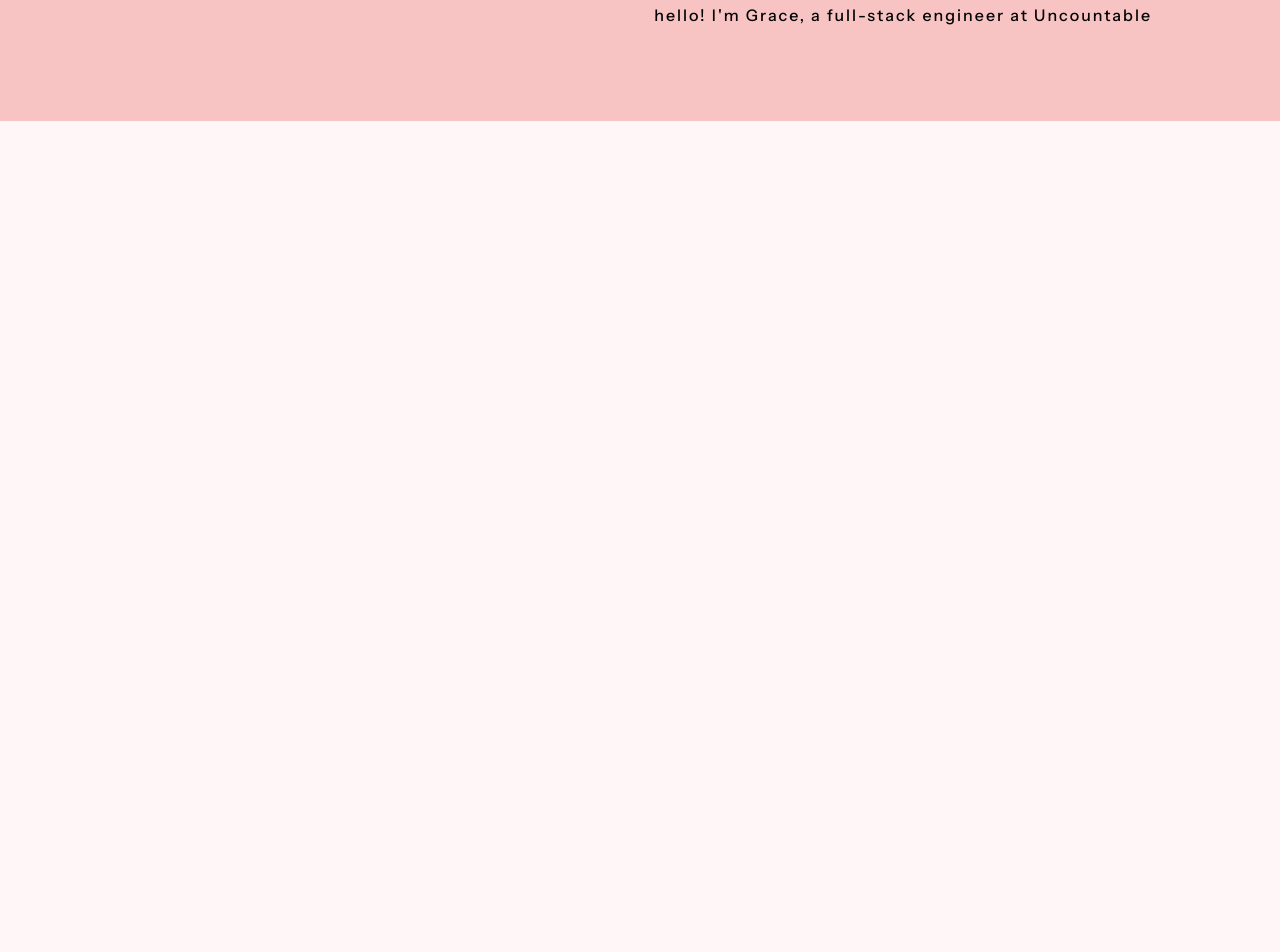
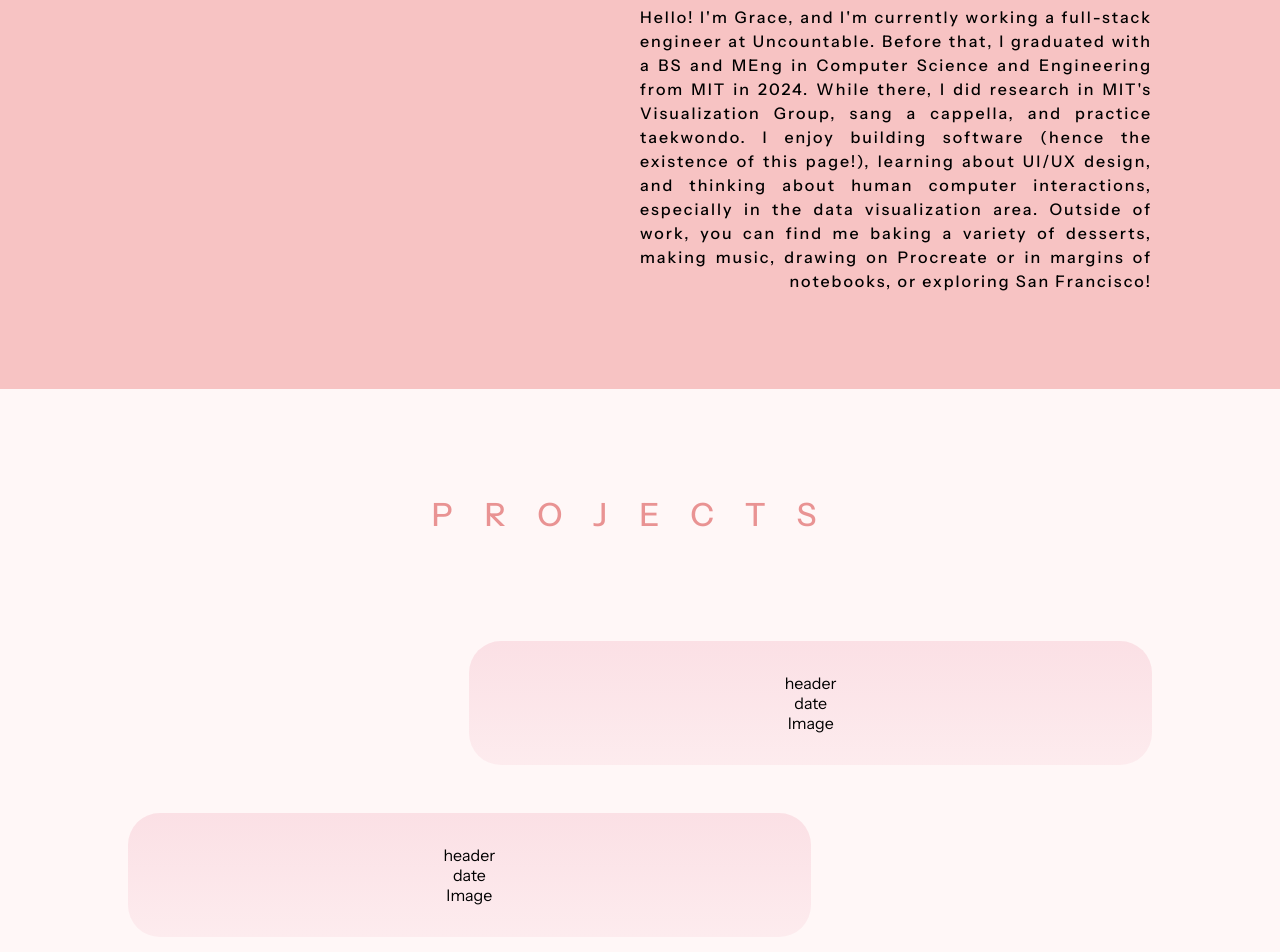
Before and after one commit to gracefh/portfolio-2024, a React (Create React App) app: page / in a window 1280 px wide. Shown: the part 960-1912 px from the top of the page. Built offline with nearby package versions, Linux system fonts and the light colour scheme.

Commit message:
project card and other progress

```diff
--- a/package.json
+++ b/package.json
@@ -43,5 +43,8 @@
       "last 1 firefox version",
       "last 1 safari version"
     ]
+  },
+  "devDependencies": {
+    "webpack": "^5.95.0"
   }
 }
--- a/src/App.css
+++ b/src/App.css
@@ -4,6 +4,10 @@ main {
 
 section {
   padding: 5em 10vw;
+}
+
+p {
+  line-height:150%;
 }
 
 .rubik-mono-one-regular {
@@ -13,65 +17,81 @@ section {
 }
 
 .instrument-sans-landing {
-  font-family: "Instrument Sans", sans-serif;
-  font-optical-sizing: auto;
   font-weight: 500;
-  font-style: normal;
-  font-variation-settings:
-    "wdth" 100;
   letter-spacing:.2em;
 }
 
-
-
-.instrument-sans-header {
-  font-family: "Instrument Sans", sans-serif;
-  font-optical-sizing: auto;
+.header-small {
   font-weight: 500;
-  font-style: normal;
-  font-variation-settings:
-    "wdth" 100;
   letter-spacing:1em;
   font-size:var(--text-med);
 }
 
+
+.header-med {
+  font-weight: 500;
+  letter-spacing:1em;
+  font-size:var(--text-lg);
+}
+
+
 .instrument-sans-400 {
-  font-family: "Instrument Sans", sans-serif;
-  font-optical-sizing: auto;
   font-weight: 400;
-  font-style: normal;
-  font-variation-settings:
-    "wdth" 100;
 }
 
 .instrument-sans-500 {
-  font-family: "Instrument Sans", sans-serif;
-  font-optical-sizing: auto;
   font-weight: 500;
-  font-style: normal;
-  font-variation-settings:
-    "wdth" 100;
   letter-spacing:2px;
 }
 
 .instrument-sans-600 {
-  font-family: "Instrument Sans", sans-serif;
-  font-optical-sizing: auto;
   font-weight: 600;
-  font-style: normal;
-  font-variation-settings:
-    "wdth" 100;
 }
 
 .instrument-sans-700 {
-  font-family: "Instrument Sans", sans-serif;
-  font-optical-sizing: auto;
   font-weight: 700;
-  font-style: normal;
-  font-variation-settings:
-    "wdth" 100;
 }
 
 .text-white {
   color: var(--primary-white);
 }
+
+.text-pink {
+  color: var(--pink-darker);
+}
+
+.text-black {
+  color: var(--primary-black);
+}
+
+.width-50 {
+  width:50%;
+}
+
+.responsive-width-50 {
+  width: 50%;
+}
+
+@media screen and (max-width: 900px) {
+  .responsive-width-50 {
+    width:100%;
+  }
+}
+
+.width-100 {
+  width:100%;
+}
+
+.section-flex {
+  display:flex;
+  flex-direction:column;
+  gap: 5em;
+}
+
+.align-self-end {
+  align-self: flex-end;
+}
+
+.align-self-start {
+  align-self: flex-start;
+}
--- a/src/components/positions.css
+++ b/src/components/positions.css
@@ -1,6 +1,4 @@
 .role {
-    width: 20vw;
-    min-width:15em;
     font-size: var(--text-med);
     background: none;
     border: none;
--- /dev/null
+++ b/src/components/projectCards.css
@@ -0,0 +1,35 @@
+.project-cards-wrapper {
+    display:flex;
+    flex-direction:column;
+    gap:3em;
+}
+
+.project-card {
+    background-image: var(--gradient-pink-secondary);
+    padding:2em;
+    border-radius: 2em;
+    width:calc(200%/3);
+    -webkit-box-sizing: border-box;
+    -moz-box-sizing: border-box;
+         box-sizing: border-box;
+
+    & .content {
+        display:none;
+    }
+    &:hover {
+        width: 100%;
+        transition: var(--transition-hover);
+
+        & .content {
+            display:inherit;
+        }
+    }
+
+}
+
+
+@media screen and (max-width: 900px) {
+    .project-card  {
+      width:100%;
+    }
+  }
--- /dev/null
+++ b/src/components/projectCards.tsx
@@ -0,0 +1,11 @@
+import "./projectCards.css"
+export const ProjectCards = () => {
+    return <div className="project-cards-wrapper">
+    {[1, 2].map((_, ind) =>
+        {return <div className={`project-card ${ind % 2 == 0 ? "align-self-end" : "align-self-start"}`} key={ind}>
+        <div>header</div>
+        <div>date</div>
+        <div>Image</div>
+        <div className="content">Content</div>
+    </div>})}</div>
+}
--- a/src/index.css
+++ b/src/index.css
@@ -2,6 +2,7 @@
 body {
 
   --gradient-pink: linear-gradient(#FBE0E5, #FFF7F7 50%);
+  --gradient-pink-secondary: linear-gradient(rgb(251, 224, 229, 1), rgb(251, 224, 229, 0.5) 100%);
   --pink-lighter: #FBE0E5;
   --pink-med: #f7c3c3;
   --pink-darker: #e99393;
@@ -13,6 +14,12 @@ body {
   --text-lg: 2em;
   --text-med: 1.5em;
   --text-sm: 1em;
+
+  font-family: "Instrument Sans", sans-serif;
+  font-optical-sizing: auto;
+  font-style: normal;
+  font-variation-settings:
+    "wdth" 100;
 }
 
 html, body {
--- a/src/pages/Home.tsx
+++ b/src/pages/Home.tsx
@@ -2,6 +2,7 @@ import React from "react"
 import { DownArrow } from "../components/downArrow"
 import "./home.css"
 import { Positions } from "../components/positions";
+import { ProjectCards } from "../components/projectCards";
 
 const HomeImpl = () => {
 
@@ -19,17 +20,25 @@ const HomeImpl = () => {
             <DownArrow handleClick={handleClick}/>
         </section>
         <section className="about" ref={ref}>
-            <div id="about-header">
-            <h2 className="text-white instrument-sans-header">ABOUT</h2>
+            <div className="about-header">
+            <h2 className="text-white header-small">ABOUT</h2>
             </div>
-            <div id="about-content">
-                <p className="instrument-sans-500">
-                    hello! I'm Grace, a full-stack engineer at Uncountable
+            <div className="about-content responsive-width-50 align-self-end">
+                <p className="instrument-sans-500 text-black">
+                    Hello! I'm Grace, and I'm currently working a full-stack engineer at Uncountable.
+                    Before that, I graduated with a BS and MEng in Computer Science and Engineering from MIT in 2024.
+                    While there, I did research in MIT's Visualization Group, sang a cappella, and practice taekwondo.
+                    I enjoy building software (hence the existence of this page!), learning about UI/UX design, and
+                    thinking about human computer interactions, especially in the data visualization area.
+                    Outside of work, you can find me baking a variety of desserts, making music, drawing on Procreate or in margins of notebooks, or exploring San Francisco!
                 </p>
             </div>
         </section>
-        <section className="projects">
-
+        <section className="projects section-flex">
+            <div>
+                <h2 className="text-pink header-med">PROJECTS</h2>
+            </div>
+            <ProjectCards/>
         </section>
     </main>
 }
--- a/src/pages/home.css
+++ b/src/pages/home.css
@@ -1,38 +1,35 @@
-
 .landing-page {
-text-align:center;
-background-image: linear-gradient(#FBE0E5, #FFF7F7 50%);
-height: 100vh;
-display:flex;
-flex-direction:column;
-justify-content:center;
-padding: 0;
+  text-align: center;
+  background-image: linear-gradient(#fbe0e5, #fff7f7 50%);
+  height: 100vh;
+  display: flex;
+  flex-direction: column;
+  justify-content: center;
+  padding: 0;
 }
 
 .about {
-    background-color: var(--pink-med);
-    display:flex;
-    flex-direction:column;
-
+  background-color: var(--pink-med);
+  display: flex;
+  flex-direction: column;
 }
 
-#about-header {
-    text-align:left;
+.about-header {
+  text-align: left;
 }
 
-#about-content {
-    text-align:right;
+.about-content {
+  text-align: justify;
+  text-align-last: right;
 }
 
-
 .name {
-font-size:8em;
-letter-spacing:1em;
-margin: 0 0 0 1em;
-padding:0;
+  font-size: 8em;
+  letter-spacing: 1em;
+  margin: 0 0 0 1em;
+  padding: 0;
 }
 
-
 .projects {
-min-height: 100vh;
+  min-height: 100vh;
 }
```
Also changed, not shown: 1 other file (tests, documents, lock files or other folders).
